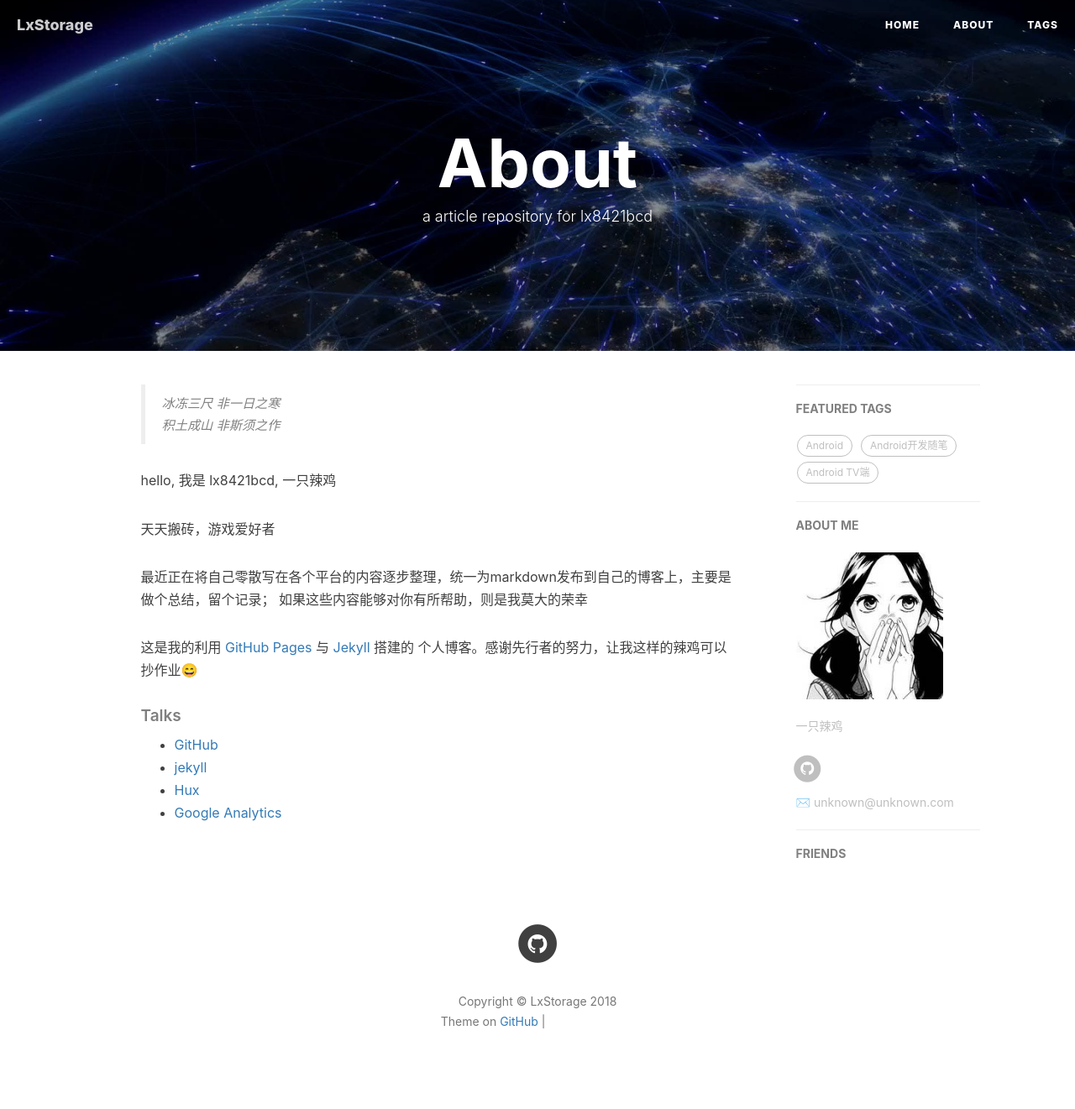
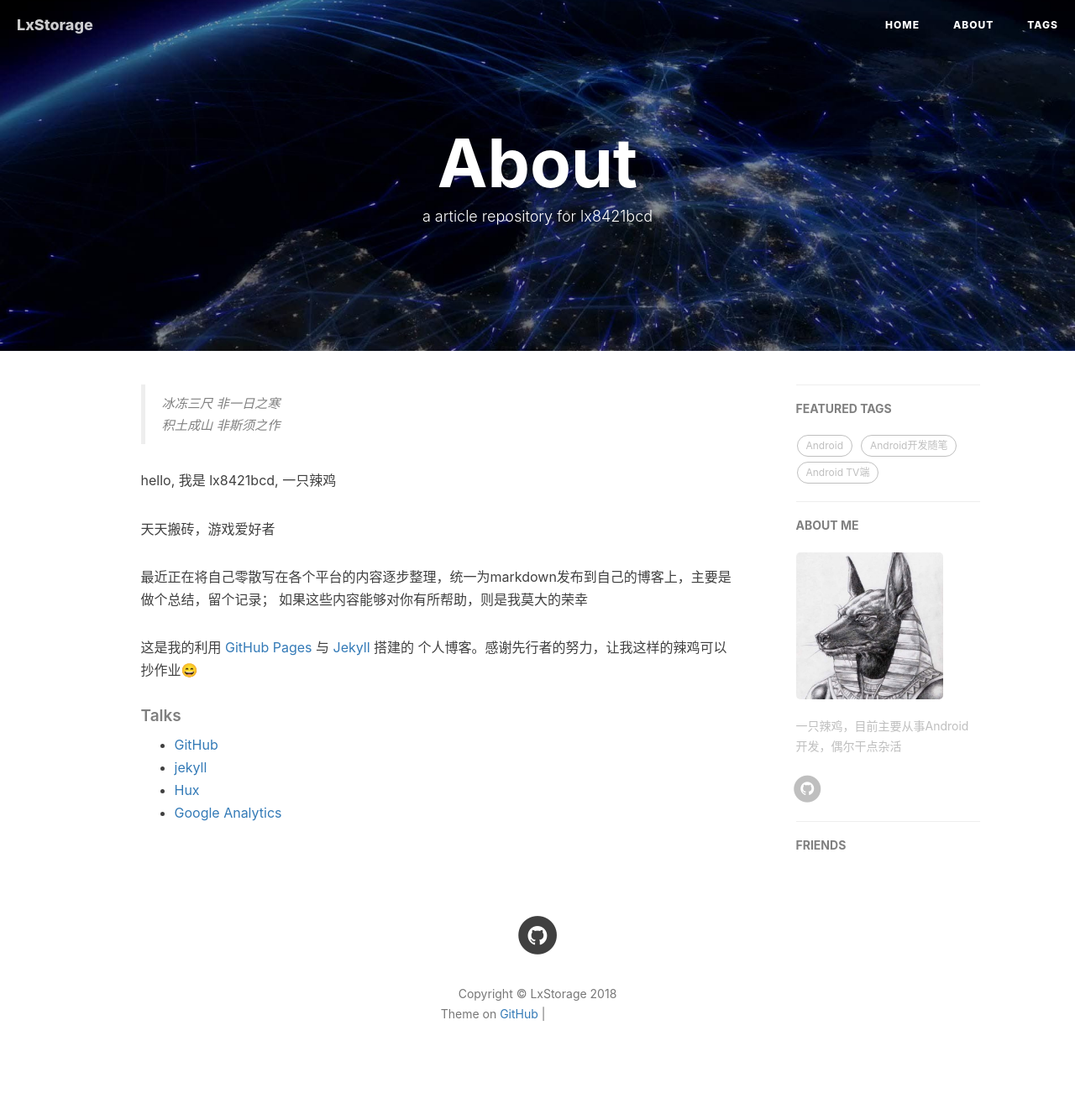
Before and after one commit to lx8421bcd/lx8421bcd.github.io, a Jekyll site: the page built from about.html, in a window 1280 px wide. Shown: the whole page at 84% size. Built offline with Jekyll 4.4.1, drawn with Linux system fonts in a browser that asks for light colours; nearby versions of some CDN libraries; comment, search, counter and statistics services are not loaded; grey boxes are pictures that could not be loaded.

Commit message:
update config

```diff
--- a/_config.yml
+++ b/_config.yml
@@ -1,18 +1,18 @@
 # Site settings
 title: LxStorage
 SEOTitle: LxStorage
-header-img: img/home_bg_default.jpg
-email: unknown@unknown.com
+header-img: img/home_bg_o.jpg
+email:
 description: "记我想记，随心所欲"
-keyword: "8421bcd, 0x8421bcd, lx8421bcd, LxStorage, Android"
+keyword: "8421bcd, lx8421bcd, LxStorage, Android, blog"
 url: "https://lx8421bcd.github.io"          # your host, for absolute URL
 baseurl: ""      # for example, '/blog' if your blog hosted on 'host/blog'
 github_repo: "https://github.com/lx8421bcd/lx8421bcd.github.io.git" # you code repository
 
 # Sidebar settings
 sidebar: true                           # whether or not using Sidebar.
-sidebar-about-description: "一只辣鸡"
-sidebar-avatar: /img/avatar_g.jpg      # use absolute URL, seeing it's used in both `/` and `/about/`
+sidebar-about-description: "一只辣鸡，目前主要从事Android开发，偶尔干点杂活"
+sidebar-avatar: /img/avatar_anubis.png      # use absolute URL, seeing it's used in both `/` and `/about/`
 
 
 
--- a/index.html
+++ b/index.html
@@ -1,6 +1,6 @@
 ---
 layout: page
-description: "Thinking will not overcome fear but action will."
+description: "lx8421bcd's blog, record everything I want to share"
 ---
 
 {% for post in paginator.posts %}
```
Also changed, not shown: README.md, img/avatar_anubis.png (added).
